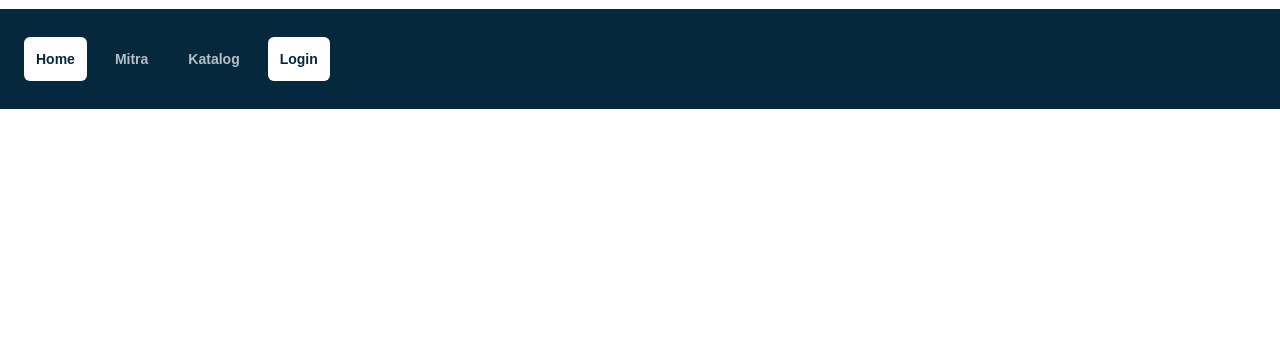
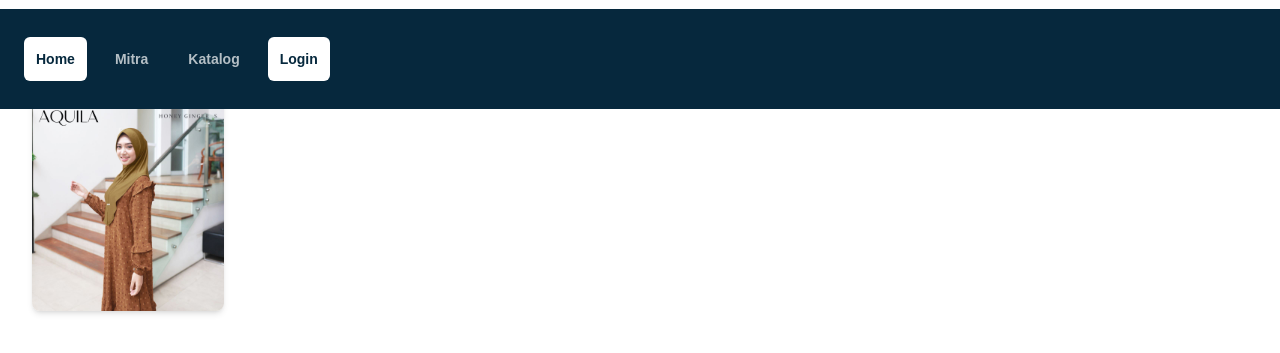
Before and after one commit to ranggadchya/wanoja, a website: page index.html in a window 1280 px wide. Shown: the part 73-426 px from the top of the page. Drawn offline with nearby package versions, Linux system fonts and the light colour scheme.

Commit message:
add: new product

```diff
--- a/index.html
+++ b/index.html
@@ -68,6 +68,33 @@
     </header>
     <!-- Header End -->
 
+    <!-- Slider Section Start -->
+    <section>
+      <div class="container">
+        <div class="flex"></div>
+      </div>
+    </section>
+    <!-- Slider Section End -->
+
+    <!-- New Products Start -->
+    <section class="pt-36">
+      <div class="container">
+        <div class="flex flex-wrap">
+          <!-- First Product -->
+          <div class="w-full px-4 lg:w-1/4">
+            <div
+              class="mb-10 overflow-hidden rounded-lg bg-primary shadow-md w-48"
+            >
+              <img src="img/Bergo Aquila.jpg" alt="" class="w-full" />
+            </div>
+          </div>
+
+          <!-- Second Product -->
+        </div>
+      </div>
+    </section>
+    <!-- New Products End -->
+
     <!-- Footer Start -->
     <!-- Footer End -->
 
```
Also changed, not shown: src/style.css.
